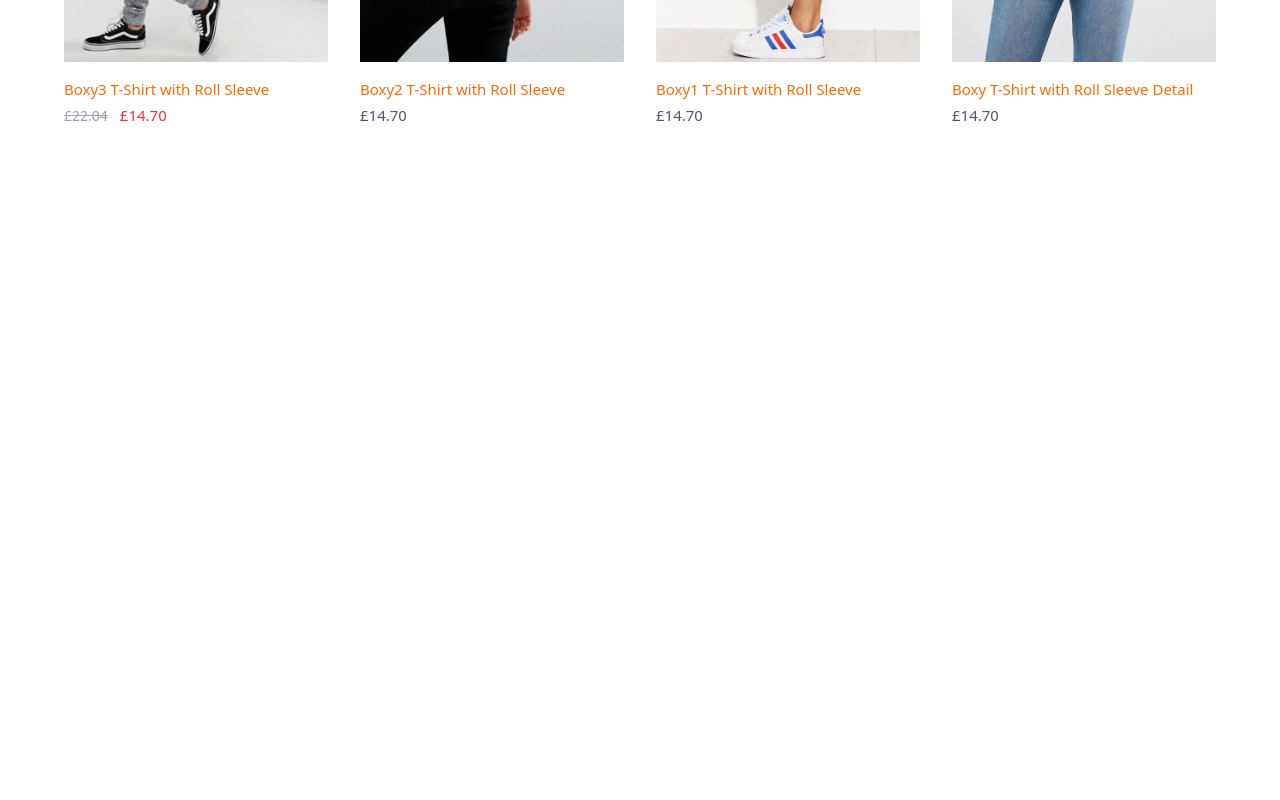
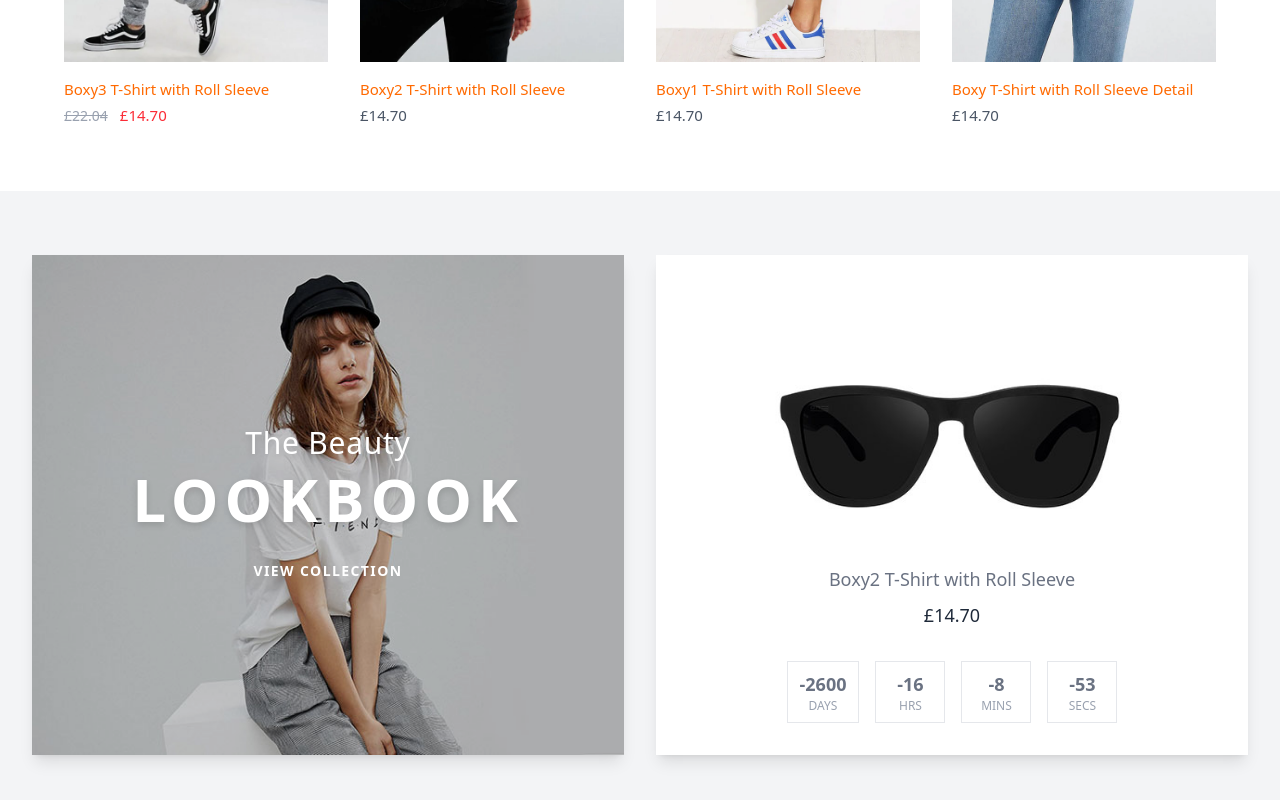
Before and after one commit to Aymen-zhr/Aymen_Zouhari_Final_Project_React, a React (Vite) app in the folder final project react/: page / in a window 1280 px wide. Shown: the part 2213-3013 px from the top of the page. Before the commit the page ends 2404 px from the top, so only its background shows below. Built offline with nearby package versions, Linux system fonts and the light colour scheme.

Commit message:
feat: added lookbook

```diff
--- a/final project react/src/pages/home/index.jsx
+++ b/final project react/src/pages/home/index.jsx
@@ -4,6 +4,7 @@ import Topbar from "../../components/Header/TopBar";
 import HeroCarousel from "./partials/HeroCarousel";
 import Cards from "./partials/Cards";
 import FeaturedProducts from "./partials/FeaturedProducts";
+import LookbookCountdown from "./partials/LookbookCountdown";
 
 const Index = () => {
   return (
@@ -13,6 +14,7 @@ const Index = () => {
       <HeroCarousel />
       <Cards />
       <FeaturedProducts />
+      <LookbookCountdown />
     </>
   );
 };
--- a/final project react/src/pages/home/partials/FeaturedProducts.jsx
+++ b/final project react/src/pages/home/partials/FeaturedProducts.jsx
@@ -47,7 +47,7 @@ const FeaturedProducts = () => {
                             transform: `translateX(-${productIndex * 25}%)`
                         }}
                     >
-                        <div className="w-1/4 flex-shrink-0 grid grid-cols-1 sm:grid-cols-2 md:grid-cols-4 gap-8 px-4">
+                        <div className="w-1/4  grid grid-cols-1 sm:grid-cols-2 md:grid-cols-4 gap-8 px-4">
                             <div className="group/item cursor-pointer">
                                 <div className="relative overflow-hidden bg-white mb-4">
                                     <img src={images.products.product1} alt="Boxy7 T-Shirt with Roll Sleeve" className="w-full h-[400px] object-cover transition-transform duration-500 group-hover/item:scale-110" />
@@ -98,7 +98,7 @@ const FeaturedProducts = () => {
                             </div>
                         </div>
 
-                        <div className="w-1/4 flex-shrink-0 grid grid-cols-1 sm:grid-cols-2 md:grid-cols-4 gap-8 px-4">
+                        <div className="w-1/4 grid grid-cols-1 sm:grid-cols-2 md:grid-cols-4 gap-8 px-4">
                             <div className="group/item cursor-pointer">
                                 <div className="relative overflow-hidden bg-white mb-4">
                                     <img src={images.products.product5} alt="Boxy3 T-Shirt with Roll Sleeve" className="w-full h-[400px] object-cover transition-transform duration-500 group-hover/item:scale-110" />
@@ -153,7 +153,7 @@ const FeaturedProducts = () => {
                             </div>
                         </div>
 
-                        <div className="w-1/4 flex-shrink-0 grid grid-cols-1 sm:grid-cols-2 md:grid-cols-4 gap-8 px-4">
+                        <div className="w-1/4 grid grid-cols-1 sm:grid-cols-2 md:grid-cols-4 gap-8 px-4">
                             <div className="group/item cursor-pointer">
                                 <div className="relative overflow-hidden bg-white mb-4">
                                     <img src={images.products.product1} alt="Boxy7 T-Shirt with Roll Sleeve" className="w-full h-[400px] object-cover transition-transform duration-500 group-hover/item:scale-110" />
@@ -204,7 +204,7 @@ const FeaturedProducts = () => {
                             </div>
                         </div>
 
-                        <div className="w-1/4 flex-shrink-0 grid grid-cols-1 sm:grid-cols-2 md:grid-cols-4 gap-8 px-4">
+                        <div className="w-1/4 grid grid-cols-1 sm:grid-cols-2 md:grid-cols-4 gap-8 px-4">
                             <div className="group/item cursor-pointer">
                                 <div className="relative overflow-hidden bg-white mb-4">
                                     <img src={images.products.product5} alt="Boxy3 T-Shirt with Roll Sleeve" className="w-full h-[400px] object-cover transition-transform duration-500 group-hover/item:scale-110" />
--- /dev/null
+++ b/final project react/src/pages/home/partials/LookbookCountdown.jsx
@@ -0,0 +1,47 @@
+import React from "react";
+import { images } from "../../../constants/images";
+
+const LookbookCountdown = () => {
+    return (
+        <div className="w-full bg-gray-100 py-16 px-4 md:px-8">
+            <div className="max-w-7xl mx-auto grid grid-cols-1 md:grid-cols-2 gap-8">
+                <div className="relative group overflow-hidden h-[500px] shadow-lg">
+                    <img src={images.lookbook.banner} alt="Lookbook" className="w-full h-full object-cover transition-transform duration-700 group-hover:scale-110" />
+                    <div className="absolute inset-0 bg-black/20 group-hover:bg-black/30 transition-colors duration-300 flex flex-col justify-center items-center text-center text-white p-6">
+                        <span className="text-2xl md:text-3xl font-medium mb-2 tracking-wide drop-shadow-md">The Beauty</span>
+                        <h2 className="text-5xl md:text-6xl font-bold uppercase mb-8 tracking-widest drop-shadow-md">LOOKBOOK</h2>
+                        <a href="#" className="text-sm font-bold uppercase tracking-widest border-white/80 hover:border-white hover:border-b pb-1 hover:text-gray-200 ">VIEW COLLECTION</a>
+                    </div>
+                </div>
+
+                <div className="bg-white flex flex-col items-center justify-center p-8 h-[500px] shadow-lg hover:shadow-xl transition-shadow duration-300">
+                    <div className="w-150 h-170 mb-6 overflow-hidden rounded-lg">
+                        <img src={images.lookbook.countdownProduct} className="w-170 h-110 object-contain hover:scale-110 transition-transform duration-500" />
+                    </div>
+                    <h3 className="text-gray-500 text-lg mb-2">Boxy2 T-Shirt with Roll Sleeve</h3>
+                    <p className="text-gray-800 font-medium text-lg mb-8">£14.70</p>
+                    <div className="flex gap-4">
+                        <div className="flex flex-col items-center border border-gray-200 px-3 py-2 min-w-[70px]">
+                            <span className="text-gray-500 font-bold text-lg">-2600</span>
+                            <span className="text-gray-400 text-xs uppercase">days</span>
+                        </div>
+                        <div className="flex flex-col items-center border border-gray-200 px-3 py-2 min-w-[70px]">
+                            <span className="text-gray-500 font-bold text-lg">-16</span>
+                            <span className="text-gray-400 text-xs uppercase">hrs</span>
+                        </div>
+                        <div className="flex flex-col items-center border border-gray-200 px-3 py-2 min-w-[70px]">
+                            <span className="text-gray-500 font-bold text-lg">-8</span>
+                            <span className="text-gray-400 text-xs uppercase">mins</span>
+                        </div>
+                        <div className="flex flex-col items-center border border-gray-200 px-3 py-2 min-w-[70px]">
+                            <span className="text-gray-500 font-bold text-lg">-53</span>
+                            <span className="text-gray-400 text-xs uppercase">secs</span>
+                        </div>
+                    </div>
+                </div>
+            </div>
+        </div>
+    );
+};
+
+export default LookbookCountdown;
```
